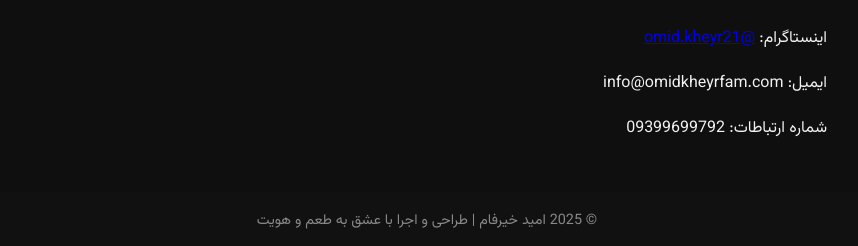
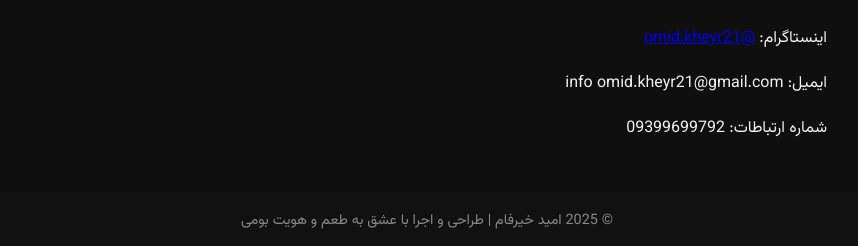
Before and after one commit to omidkheyr21/12, a plain HTML site: page index.html in a window 1280 px wide. Shown: the part 1215-1461 px from the top of the page, without its empty margins (213-1071 px from the left). Drawn offline with nearby package versions, Linux system fonts and the light colour scheme.

Commit message:
Update index.html

```diff
--- a/index.html
+++ b/index.html
@@ -57,9 +57,9 @@
   <section id="connections">
     <h2>ارتباطات با من</h2>
     <p>اینستاگرام: <a href="https://instagram.com/omid.kheyr21">@omid.kheyr21</a></p>
-    <p>ایمیل: info@omidkheyrfam.com</p>
+    <p>ایمیل: info omid.kheyr21@gmail.com</p>
     <p>شماره ارتباطات: 09399699792</p>
   </section>
-  <footer>© 2025 امید خیرفام | طراحی و اجرا با عشق به طعم و هویت</footer>
+  <footer>© 2025  امید خیرفام | طراحی و اجرا با عشق به طعم و هویت بومی</footer>
 </body>
 </html>
```
